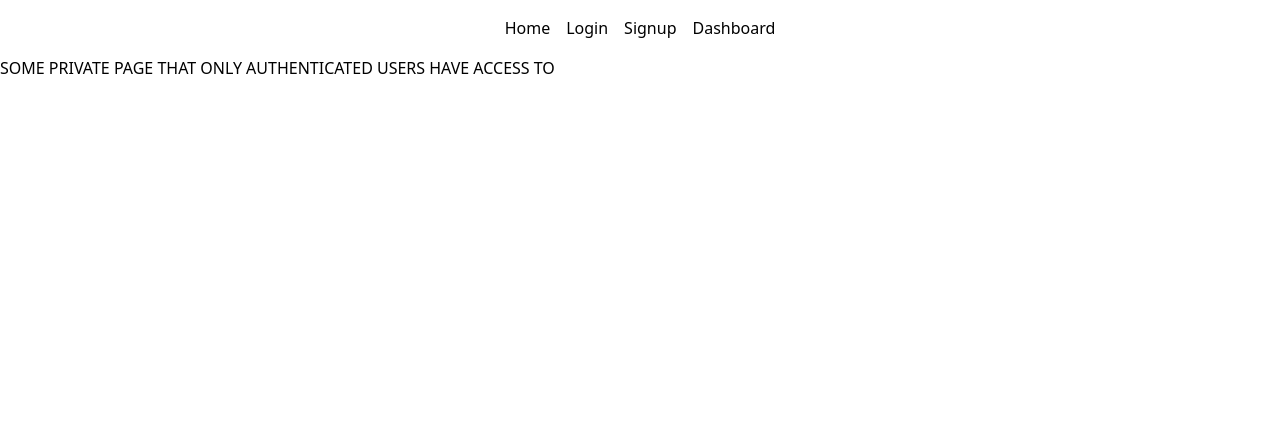
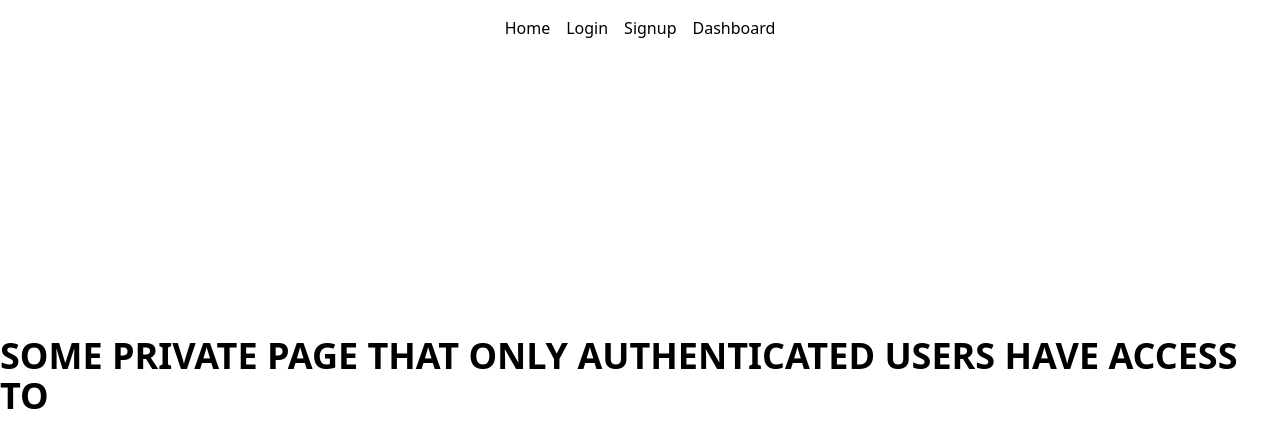
Before and after one commit to Masoud-M/auth-task, a Next.js app: page /dashboard in a window 1280 px wide. Shown: the top 448 px of the page. Built offline with nearby package versions, Linux system fonts and the light colour scheme; no server answers.

Commit message:
chore: cleanup

```diff
--- a/app/(auth)/login/page.tsx
+++ b/app/(auth)/login/page.tsx
@@ -1,6 +1,6 @@
 "use client";
 
-import Button from "@/components/auth/Button";
+import Button from "@/components/ui/Button";
 import Input from "@/components/auth/Input";
 import Label from "@/components/auth/Label";
 import Wrapper from "@/components/auth/Wrapper";
--- a/app/(auth)/signup/page.tsx
+++ b/app/(auth)/signup/page.tsx
@@ -1,6 +1,6 @@
 "use client";
 
-import Button from "@/components/auth/Button";
+import Button from "@/components/ui/Button";
 import Input from "@/components/auth/Input";
 import Label from "@/components/auth/Label";
 import Wrapper from "@/components/auth/Wrapper";
--- a/app/dashboard/page.tsx
+++ b/app/dashboard/page.tsx
@@ -1,7 +1,10 @@
+import Container from "@/components/ui/Container";
+import Heading from "@/components/ui/Heading";
+
 export default function Dashboard() {
   return (
-    <section>
-      <h1>SOME PRIVATE PAGE THAT ONLY AUTHENTICATED USERS HAVE ACCESS TO</h1>
-    </section>
+    <Container>
+      <Heading text="SOME PRIVATE PAGE THAT ONLY AUTHENTICATED USERS HAVE ACCESS TO" />
+    </Container>
   );
 }
--- a/components/navbar/Navbar.tsx
+++ b/components/navbar/Navbar.tsx
@@ -1,7 +1,7 @@
 "use client";
 
 import Link from "next/link";
-import Button from "../auth/Button";
+import Button from "../ui/Button";
 import { useLogout } from "@/lib/hooks/useLogout";
 import { useGetUser } from "@/lib/hooks/useGetUser";
 
--- a/components/Container.tsx
+++ b/components/ui/Container.tsx
@@ -4,7 +4,7 @@ export default function Container({
   children: React.ReactNode;
 }>) {
   return (
-    <section className="justify-center items-center grid min-h-svh">
+    <section className="justify-center items-center grid min-h-[80dvh]">
       {children}
     </section>
   );
--- /dev/null
+++ b/components/ui/Heading.tsx
@@ -0,0 +1,3 @@
+export default function Heading({ text }: { text: string }) {
+  return <h1 className="font-semibold text-4xl">{text}</h1>;
+}
```
Also changed, not shown: components/ui/Button.tsx (renamed from components/auth/Button.tsx).
